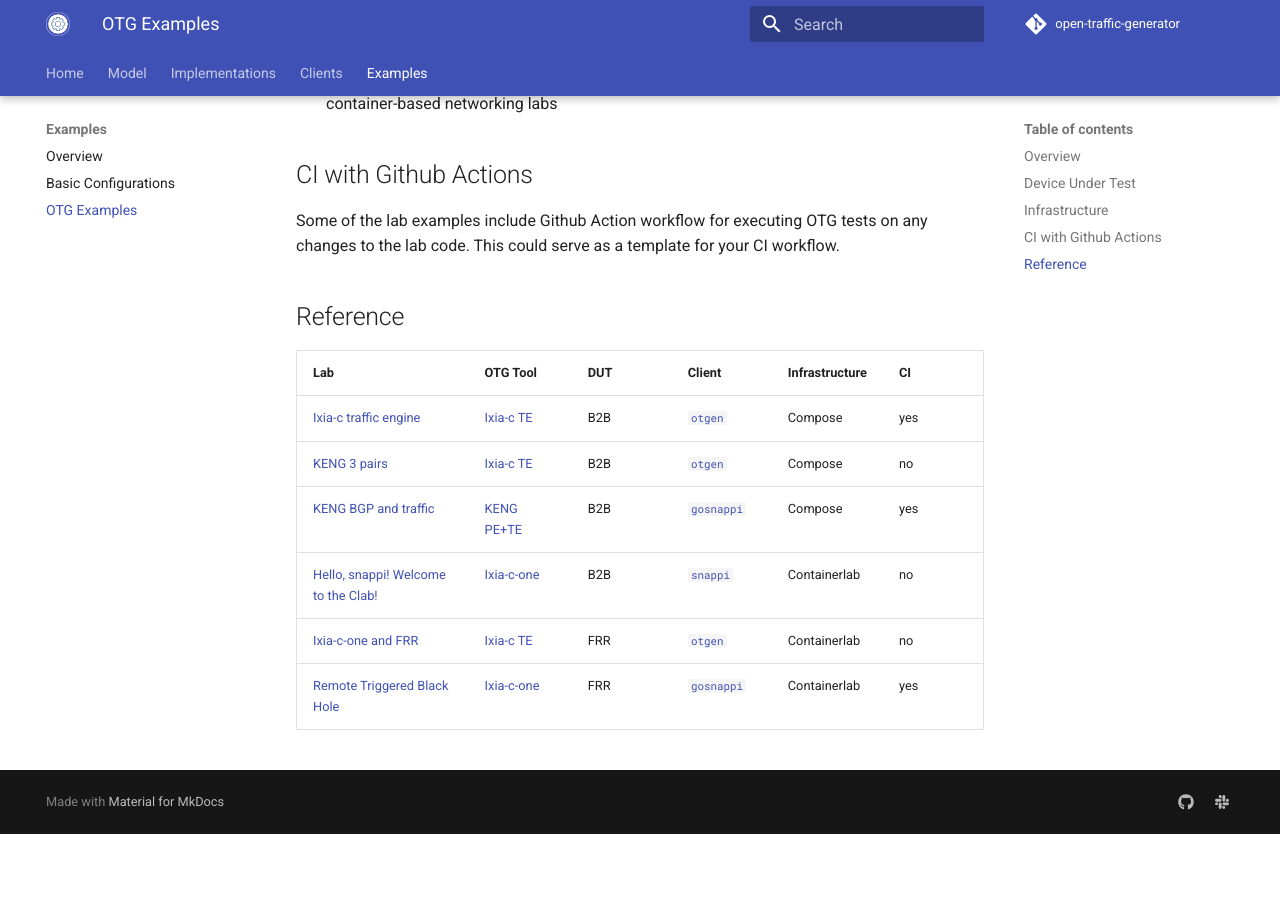
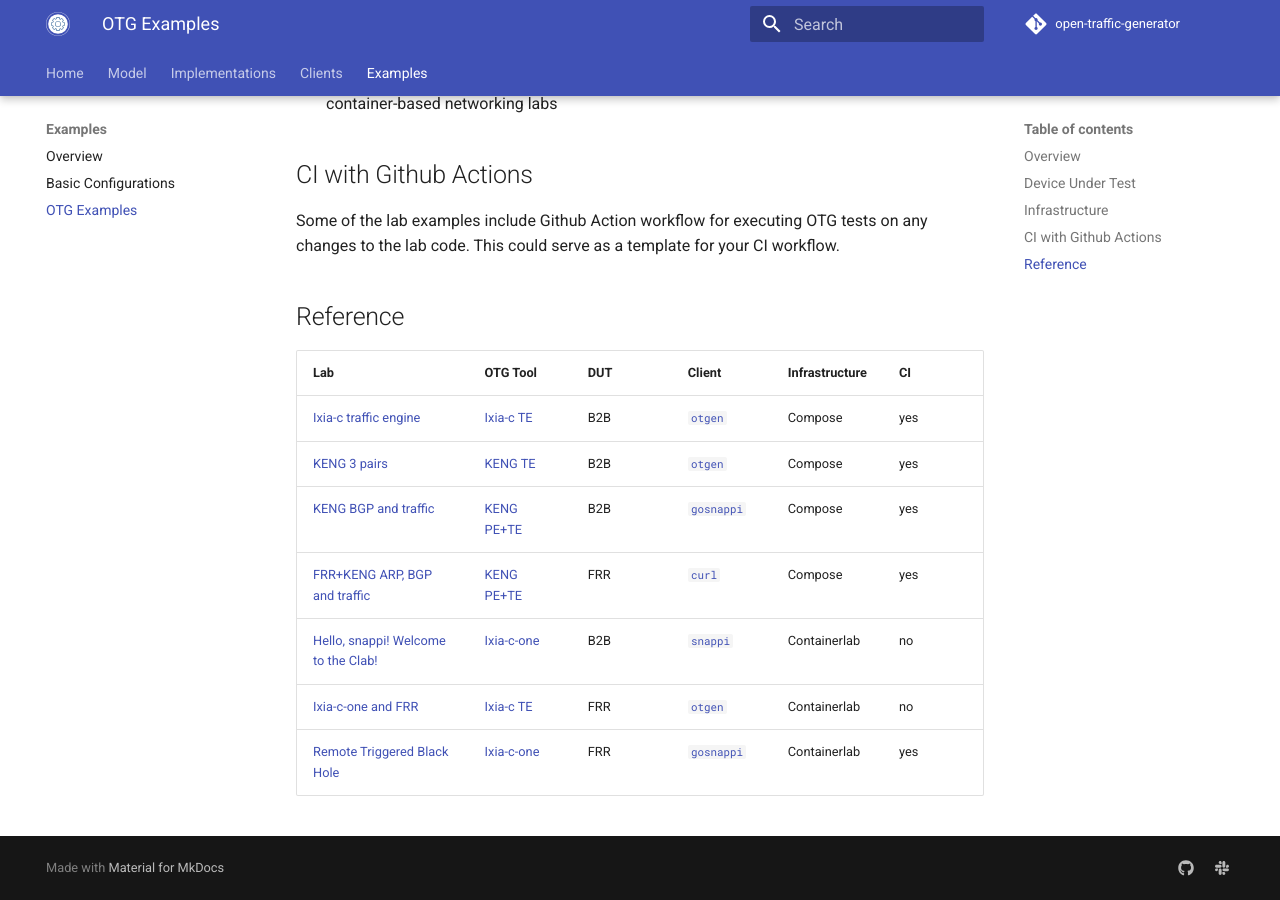
Before and after one commit to open-traffic-generator/open-traffic-generator.github.io, an MkDocs documentation site: the page built from docs/examples/otg-examples.md, in a window 1280 px wide and 900 px high, scrolled down 768 px. Built offline with MkDocs 1.6.1 and Material for MkDocs 9.7.7, drawn with Linux system fonts in a browser that asks for light colours; comment, search, counter and statistics services are not loaded; before the commit the page ends 1602 px from its top, so only the background shows below that.

Commit message:
updated otg-examples table

```diff
--- a/docs/examples/otg-examples.md
+++ b/docs/examples/otg-examples.md
@@ -23,11 +23,12 @@
 
 ## Reference
 
-| Lab                                                                                                                     | OTG Tool    | DUT  | Client     | Infrastructure | CI  |
-| ----------------------------------------------------------------------------------------------------------------------- | ----------- | ---- | ---------- | -------------- | --- |
-| [Ixia-c traffic engine](https://github.com/open-traffic-generator/otg-examples/blob/main/docker-compose/b2b)            | [Ixia-c TE](../implementations.md#ixia-c)   | B2B  | [`otgen`](../clients/otgen.md)    | Compose        | yes |
-| [KENG 3 pairs](https://github.com/open-traffic-generator/otg-examples/blob/main/docker-compose/b2b-3pair)               | [Ixia-c TE](../implementations.md#ixia-c)   | B2B  | [`otgen`](../clients/otgen.md)    | Compose        | no  |
-| [KENG BGP and traffic](https://github.com/open-traffic-generator/otg-examples/blob/main/docker-compose/cpdp-b2b)        | [KENG PE+TE](../implementations.md#keng)  | B2B  | [`gosnappi`](../clients/gosnappi.md) | Compose        | yes |
-| [Hello, snappi! Welcome to the Clab!](https://github.com/open-traffic-generator/otg-examples/blob/main/clab/ixia-c-b2b) | [Ixia-c-one](https://github.com/open-traffic-generator/ixia-c/blob/main/docs/deployments.md#deploy-ixia-c-one-using-containerlab)  | B2B  | [`snappi`](../clients/snappi.md)   | Containerlab   | no  |
-| [Ixia-c-one and FRR](https://github.com/open-traffic-generator/otg-examples/blob/main/clab/ixia-c-te-frr)               | [Ixia-c TE](../implementations.md#ixia-c)   | FRR  | [`otgen`](../clients/otgen.md)    | Containerlab   | no  |
-| [Remote Triggered Black Hole](https://github.com/open-traffic-generator/otg-examples/blob/main/clab/rtbh)               | [Ixia-c-one](https://github.com/open-traffic-generator/ixia-c/blob/main/docs/deployments.md#deploy-ixia-c-one-using-containerlab)  | FRR  | [`gosnappi`](../clients/gosnappi.md) | Containerlab   | yes |
+| Lab                                                                                                                       | OTG Tool    | DUT  | Client     | Infrastructure | CI  |
+| ------------------------------------------------------------------------------------------------------------------------- | ----------- | ---- | ---------- | -------------- | --- |
+| [Ixia-c traffic engine](https://github.com/open-traffic-generator/otg-examples/blob/main/docker-compose/b2b)              | [Ixia-c TE](../implementations.md#ixia-c)   | B2B  | [`otgen`](../clients/otgen.md)    | Compose        | yes |
+| [KENG 3 pairs](https://github.com/open-traffic-generator/otg-examples/blob/main/docker-compose/b2b-3pair)                 | [KENG TE](../implementations.md#keng)   | B2B  | [`otgen`](../clients/otgen.md)    | Compose        | yes  |
+| [KENG BGP and traffic](https://github.com/open-traffic-generator/otg-examples/blob/main/docker-compose/cpdp-b2b)          | [KENG PE+TE](../implementations.md#keng)  | B2B  | [`gosnappi`](../clients/gosnappi.md) | Compose        | yes |
+| [FRR+KENG ARP, BGP and traffic](https://github.com/open-traffic-generator/otg-examples/blob/main/docker-compose/cpdp-frr) | [KENG PE+TE](../implementations.md#keng)  | FRR  | [`curl`](../clients/curl.md) | Compose        | yes |
+| [Hello, snappi! Welcome to the Clab!](https://github.com/open-traffic-generator/otg-examples/blob/main/clab/ixia-c-b2b)   | [Ixia-c-one](https://github.com/open-traffic-generator/ixia-c/blob/main/docs/deployments.md#deploy-ixia-c-one-using-containerlab)  | B2B  | [`snappi`](../clients/snappi.md)   | Containerlab   | no  |
+| [Ixia-c-one and FRR](https://github.com/open-traffic-generator/otg-examples/blob/main/clab/ixia-c-te-frr)                 | [Ixia-c TE](../implementations.md#ixia-c)   | FRR  | [`otgen`](../clients/otgen.md)    | Containerlab   | no  |
+| [Remote Triggered Black Hole](https://github.com/open-traffic-generator/otg-examples/blob/main/clab/rtbh)                 | [Ixia-c-one](https://github.com/open-traffic-generator/ixia-c/blob/main/docs/deployments.md#deploy-ixia-c-one-using-containerlab)  | FRR  | [`gosnappi`](../clients/gosnappi.md) | Containerlab   | yes |
```
